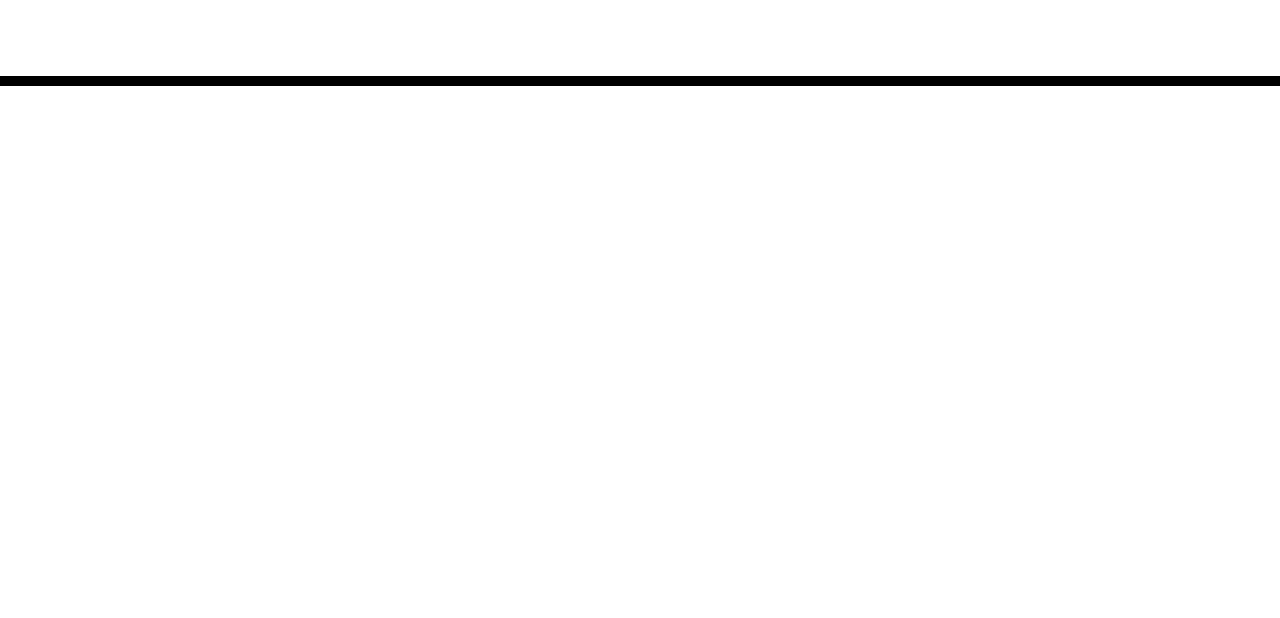
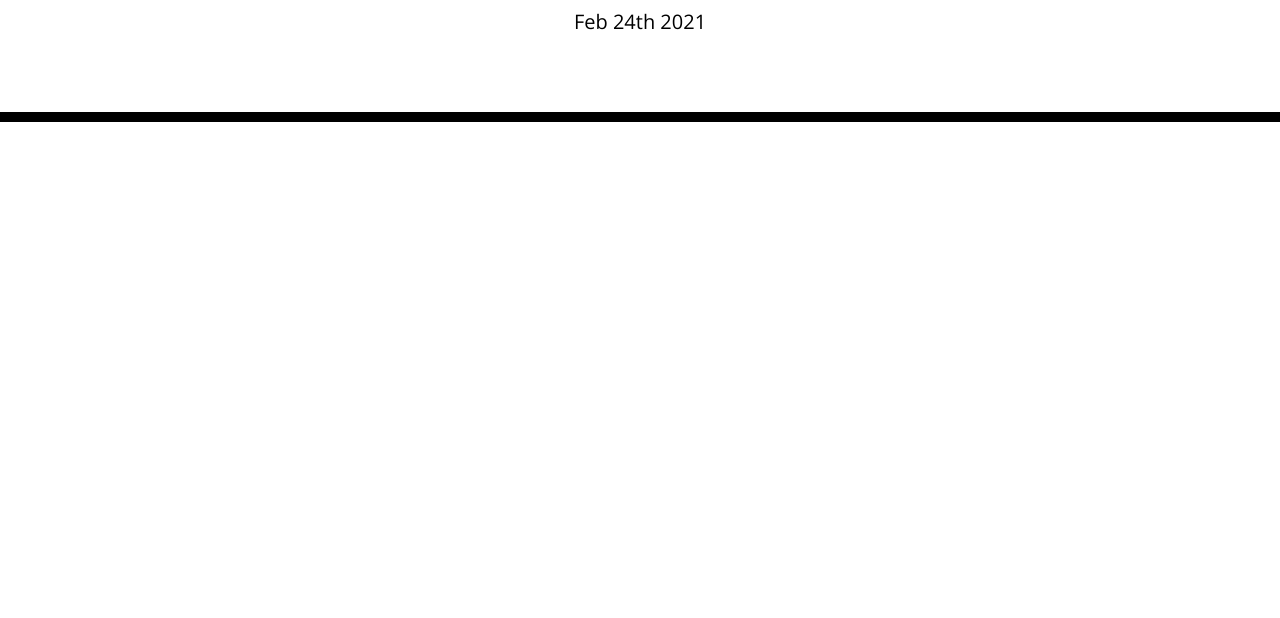
Before and after one commit to editapesa/Third-Party-APIs-Work-Day-Scheduler, a plain HTML site: page index.html in a window 1280 px wide. Shown: the part 182-800 px from the top of the page. Drawn offline with nearby package versions, Linux system fonts and the light colour scheme.

Commit message:
git commit -m "updated html with js file"

```diff
--- a/index.html
+++ b/index.html
@@ -30,9 +30,14 @@
     </header>
     <div class="container">
       <!-- Timeblocks go here -->
+      <!--<div class="row">
+        <d -->
+      </div>
+
     </div>
 
     <script src="https://cdnjs.cloudflare.com/ajax/libs/jquery/3.2.1/jquery.min.js"></script>
     <script src="https://cdnjs.cloudflare.com/ajax/libs/moment.js/2.24.0/moment.min.js"></script>
+    <script src="script.js"></script>
   </body>
 </html>
--- a/script.js
+++ b/script.js
@@ -1,4 +1,4 @@
 var currentDayEl = $('#currentDay');
 var todaysDate = moment().format("MMM Do YYYY");
     currentDayEl.text(todaysDate)
-console.log(todaysDate);
+//console.log(todaysDate);
```
